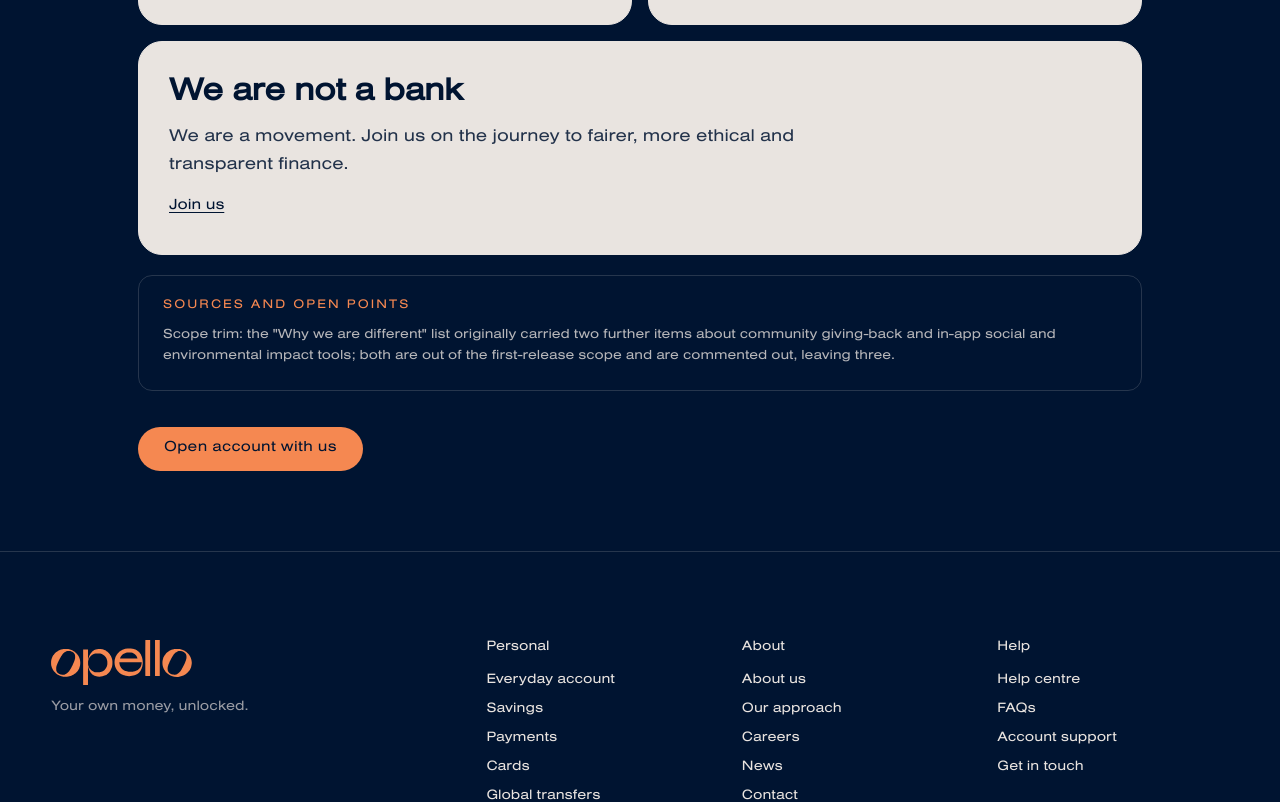
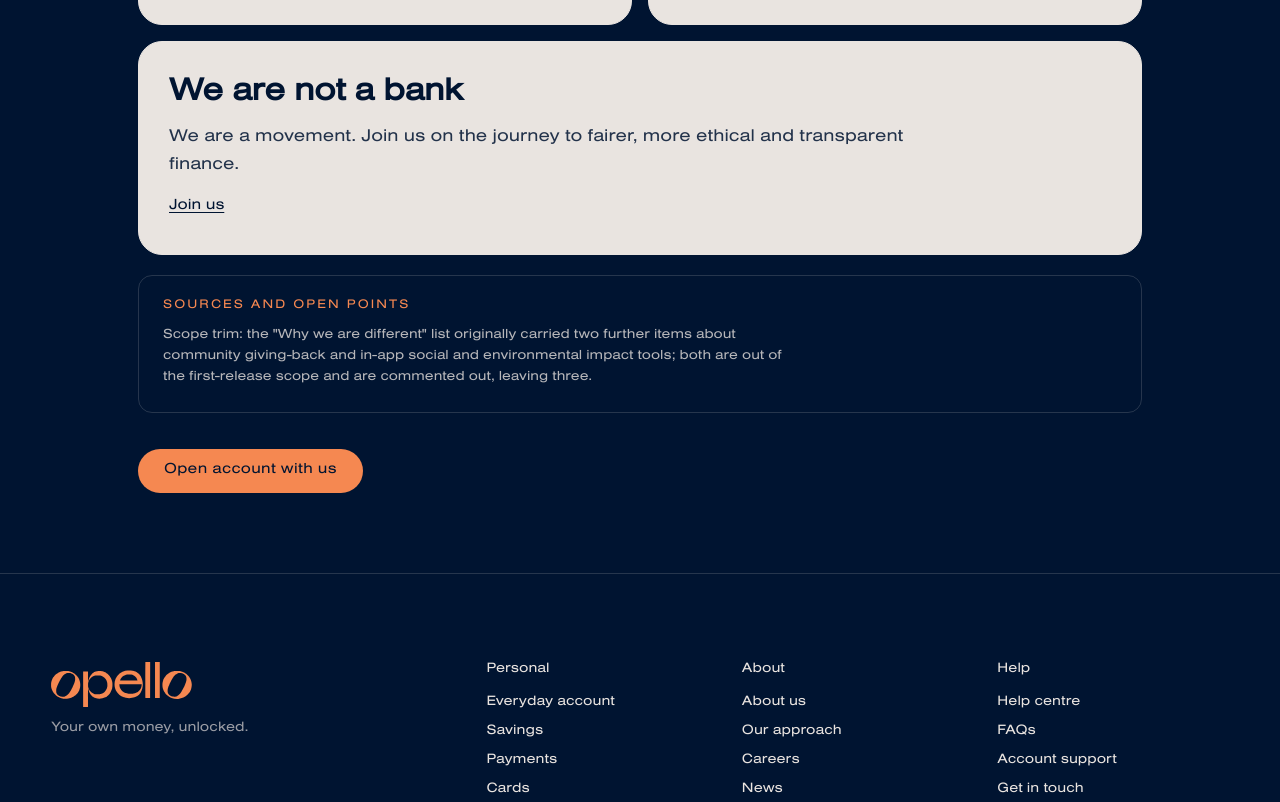
Before and after one commit to opello-uk/website, a SvelteKit app: page /studio/about/ in a window 1280 px wide. Shown: the part 838-1640 px from the top of the page. Built offline with nearby package versions, Linux system fonts and the light colour scheme.

Commit message:
Sub-pages: cap body copy and source notes in full-width cards and the sources block at 72ch (long-measure guard, both templates en+ar/tr)
🪂 Generated with [Skydive](https://skydive.com)

```diff
--- a/src/routes/studio/[slug]/+page.svelte
+++ b/src/routes/studio/[slug]/+page.svelte
@@ -531,6 +531,13 @@ focusMainOnNavigate();
 			margin: -4px 0; /* keep the compact rhythm while the touch box stays tall */
 			align-items: start;
 		}
+		/* long-measure guard: a full-width card spans the whole row, but its body copy and the
+	   page-level source notes keep a readable line length (45-75ch) instead of ~95-char lines */
+		.sections.rem-1 .card:last-child p,
+		.sections .card.wide p,
+		.sources li {
+			max-width: 72ch;
+		}
 		/* two left over: they split the row */
 		.sections.rem-2 .card:nth-last-child(-n + 2) {
 			grid-column: span 3;
```
Also changed, not shown: src/routes/studio/[lang]/[slug]/+page.svelte (+7 -0 lines).
